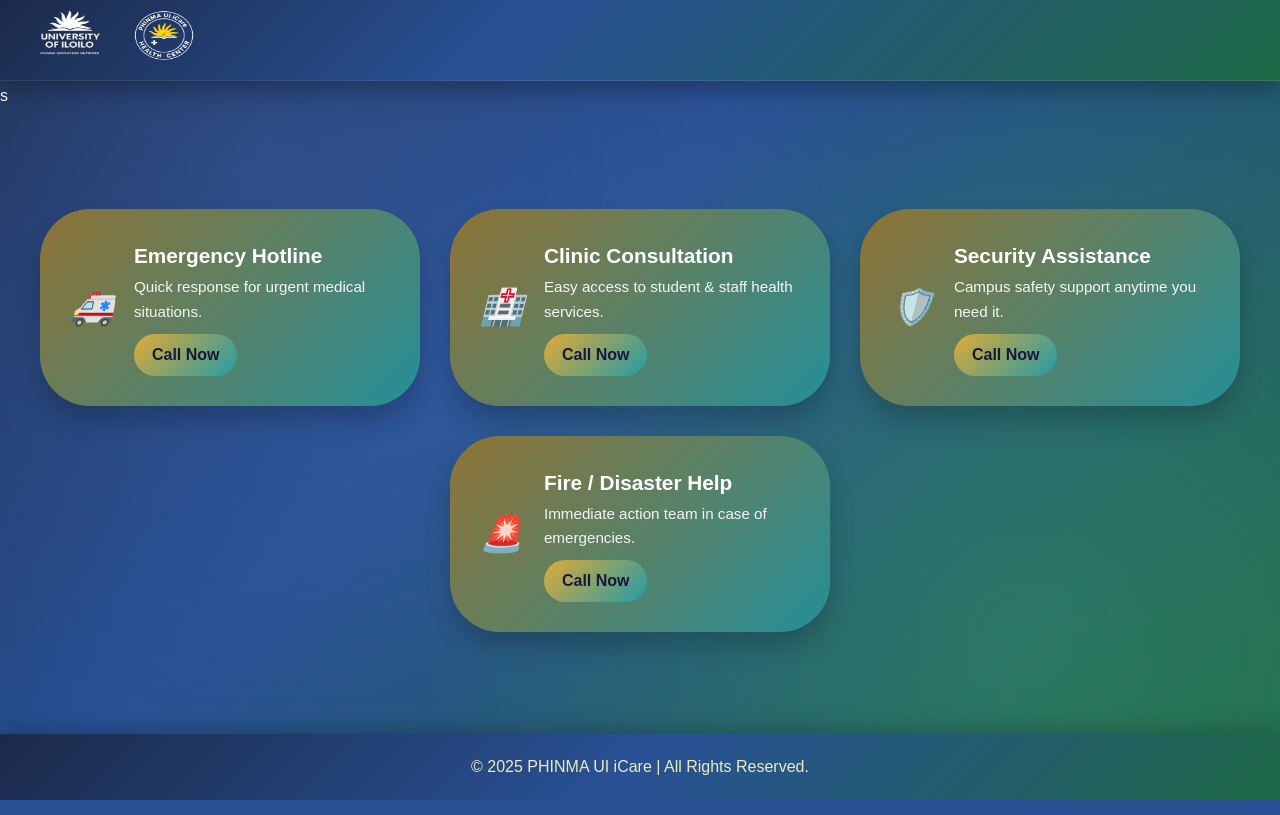
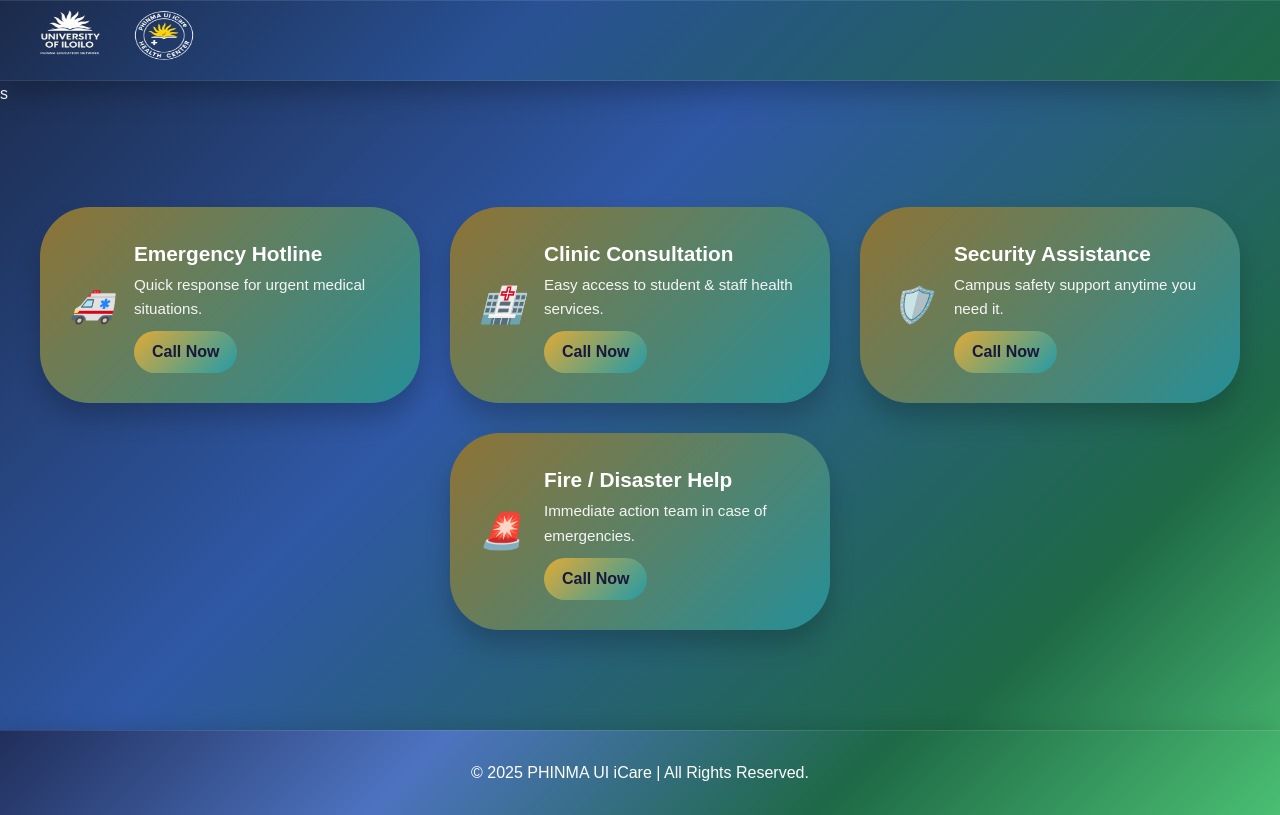
Before and after one commit to Khai16/MINI-CAPSTONE, a Flask app: page /emergency in a window 1280 px wide. Run offline with Flask 3, Linux system fonts and the light colour scheme.

Commit message:
Update emergency.css

```diff
--- a/miniCapstone/static/css/emergency.css
+++ b/miniCapstone/static/css/emergency.css
@@ -1,4 +1,3 @@
-
 * {
  margin: 0;
  padding: 0;
@@ -7,7 +6,7 @@
  }
 
 body {
-   background: linear-gradient(135deg, #1b2a4a 0%, #295195 40%, #1E6946 100%);
+  background: linear-gradient(135deg, #1b2a4a 0%, #2f58a5 40%, #1E6946 80%, #4BBF73 100%);
   color: #ffffff;
   font-size: 1em;
   line-height: 1.6;
@@ -19,19 +18,12 @@
   position: relative;
 }
 
-body::before {
-  content: '';
-  position: fixed;
-  inset: 0;
-  background:
-    radial-gradient(circle at 20% 20%, rgba(77, 115, 192, 0.3), transparent 50%),
-    radial-gradient(circle at 80% 80%, rgba(75, 191, 115, 0.25), transparent 50%);
-  pointer-events: none;
-  z-index: -1;
+main {
+ flex: 1;
 }
-
-
-/* ==============HEADER============= */
+ /* ===================================
+  HEADER
+ =================================== */
 header {
   width: 100%;
   padding: 10px 0;
@@ -41,8 +33,10 @@
   backdrop-filter: blur(20px);
   background: linear-gradient(135deg, #1b2a4a 0%, #295195 40%, #1E6946 100%);
   border-bottom: 1px solid rgba(255, 255, 255, 0.1);
-  box-shadow: 0 6px 25px rgba(0, 0, 0, 0.35);
-  transition: all 0.3s ease;
+  box-shadow:
+    0 8px 32px rgba(0, 0, 0, 0.3),
+    inset 0 1px 0 rgba(255, 255, 255, 0.1);
+  transition: all 0.3s cubic-bezier(0.4, 0, 0.2, 1);
 }
 
  .header:hover {
@@ -50,7 +44,6 @@
   color: #ffffff;
   box-shadow: 0 6px 20px rgba(0, 0, 0, 0.35);
  }
-
  .header-container {
   height: 60px;
   display: flex;
@@ -62,107 +55,45 @@
  }
  /* LOGO (left side) */
  .nav-left img {
+  height: 75px;
   width: 90px;
-    height: 75px;
-    border-radius: 15px;
+  border-radius: 9px;
+  transition: transform 0.3s ease;
  }
  .nav-left img:hover {
   transform: scale(1.05);
-  }
-
-  /* NAVIGATION MENU (center) */
-  .nav-links {
-    text-size-adjust: inherit;
-    display: flex;
-    justify-content: center;
-    align-items: center;
-    list-style: none;
-    gap: 25px;
-    padding-block-end: 5px;
-    transform-origin: right;
-    transition: transform 0.3s ease;
-  }
-  .nav-links :hover {
-    color:#E1AA36;
-  }
-
-  .nav-link:hover::after {
-      transform-origin: left;
-      background: #5ef5cf;
-  }
-
-  .nav-links a {
-    color: #f9f9f9;
-    text-decoration: none;
-    padding: 10px 18px;
-    border-radius: 30px;
-    transition: all 0.3s ease;
-    font-weight: 700;
-    letter-spacing: 0.5px;
-    transform: scaleX(0);
-    transform-origin: right;
-    transition: transform 0.3s ease;
-  }
-
-  .nav-link  a:hover {
-      transform-origin: left;
-      background: linear-gradient(135deg, #E1AA36, #239BA7);
-
  }
 
  /* LOGIN BUTTON (right side) */
  .nav-right {
   display: flex;
   align-items: center;
-    gap: 10px;
+  gap: 15px;
  }
 
  .nav-right a, .nav-right .login-button {
   display: inline-flex;
   align-items: center;
   justify-content: center;
-    background: rgba(255, 255, 255, 0.1);
-    backdrop-filter: blur(10px);
-    border: 1px solid rgba(255, 255, 255, 0.2);
-    color: #f9f9f9;
-    padding: 12px 24px;
-    height: 48px;
-    border-radius: 24px;
-    font-weight: 600;
+  white-space: nowrap;
+  border: 1px solid #19183B;
+  background: transparent;
+  color: #ffffff;
+  padding: 8px 18px;
+  border-radius: 25px;
+  font-weight: 500;
   cursor: pointer;
   text-decoration: none;
-    transition: all 0.3s cubic-bezier(0.4, 0, 0.2, 1);
-    letter-spacing: 0.5px;
-    position: relative;
-    overflow: hidden;
-  }
-
-  .nav-right a::before, .nav-right .login-button::before {
-    content: '';
-    position: absolute;
-    top: 0;
-    left: -100%;
-    width: 100%;
-    height: 100%;
-    background: linear-gradient(90deg, transparent, rgba(255, 255, 255, 0.2), transparent);
-    transition: left 0.5s;
+  transition: all 0.25s ease;
  }
 
 
  .nav-right a:hover, .nav-right .login-button:hover {
   background: linear-gradient(135deg, #E1AA36, #239BA7);
   color: #fff;
-    box-shadow:
-      0 8px 25px rgba(77, 115, 192, 0.45),
-      0 0 0 1px rgba(255, 255, 255, 0.1);
-    transform: translateY(-2px);
+
  }
 
-  .nav-right a:hover::before, .nav-right .login-button:hover::before {
-    left: 100%;
-  }
-
-  /* ===============EMERGENCY FEATURES================= */
  .emergency-features {
  display: flex;
  flex-direction: row;
@@ -206,6 +137,8 @@
  margin: 3px 0 10px;
  font-size: 0.95rem;
  color: #F5F5F5;
+    /* Added for better readability, overrides body line-height */
+ line-height: 1.6;
  }
 
  .call-btn {
@@ -224,14 +157,28 @@
  }
 
 
-    /* Footer */
+ /* Footer (copied / aligned with signup.css style) */
 footer {
-  background: linear-gradient(135deg, #1b2a4a, #295195, #1E6946);
+  background: linear-gradient(
+    135deg,
+    #202e5b 0%,
+    #4D73C0 33%,
+    #1E6946 66%,
+    #4BBF73 100%
+  );
+  box-shadow:
+    0 -4px 20px rgba(0, 0, 0, 0.1),
+    inset 0 1px 0 rgba(255, 255, 255, 0.1);
   text-align: center;
-  padding: 20px;
+  padding: 30px 20px;
   font-size: 1rem;
-  color: #ECECBB;
-  box-shadow: 0 -5px 20px rgba(0, 0, 0, 0.2);
+  position: relative;
+  overflow: hidden;
+}
+
+footer:hover {
+ color: #ffffff;
+ box-shadow: 0 6px 20px rgba(0, 0, 0, 0.35);
 }
 
  /* Responsive tweaks */
@@ -266,3 +213,42 @@
  margin-top: 10px;
 }
  }
+
+  /* ===================================
+    ADDED: Styles for small mobile (360px)
+  ===================================
+  */
+ @media (max-width: 480px) {
+    .header-container {
+      height: 55px; /* Make header smaller */
+    }
+
+    .nav-left img {
+      height: 60px; /* Scale down logos */
+      width: 72px;
+    }
+
+    .emergency-features {
+      /* Reduce excessive padding for small screens */
+      padding: 50px 20px;
+    }
+
+    .emergency-card {
+      width: 95%; /* Use more of the screen */
+      padding: 20px;
+      border-radius: 40px;
+    }
+
+    .emergency-card h3 {
+      font-size: 1.2rem; /* Slightly smaller heading */
+    }
+
+    .emergency-card i {
+      font-size: 2rem; /* Slightly smaller icon */
+    }
+
+    footer {
+      font-size: 0.9rem;
+      padding: 10px 15px;
+    }
+  }
```
Lines whose indentation alone changed are shown as unchanged.
